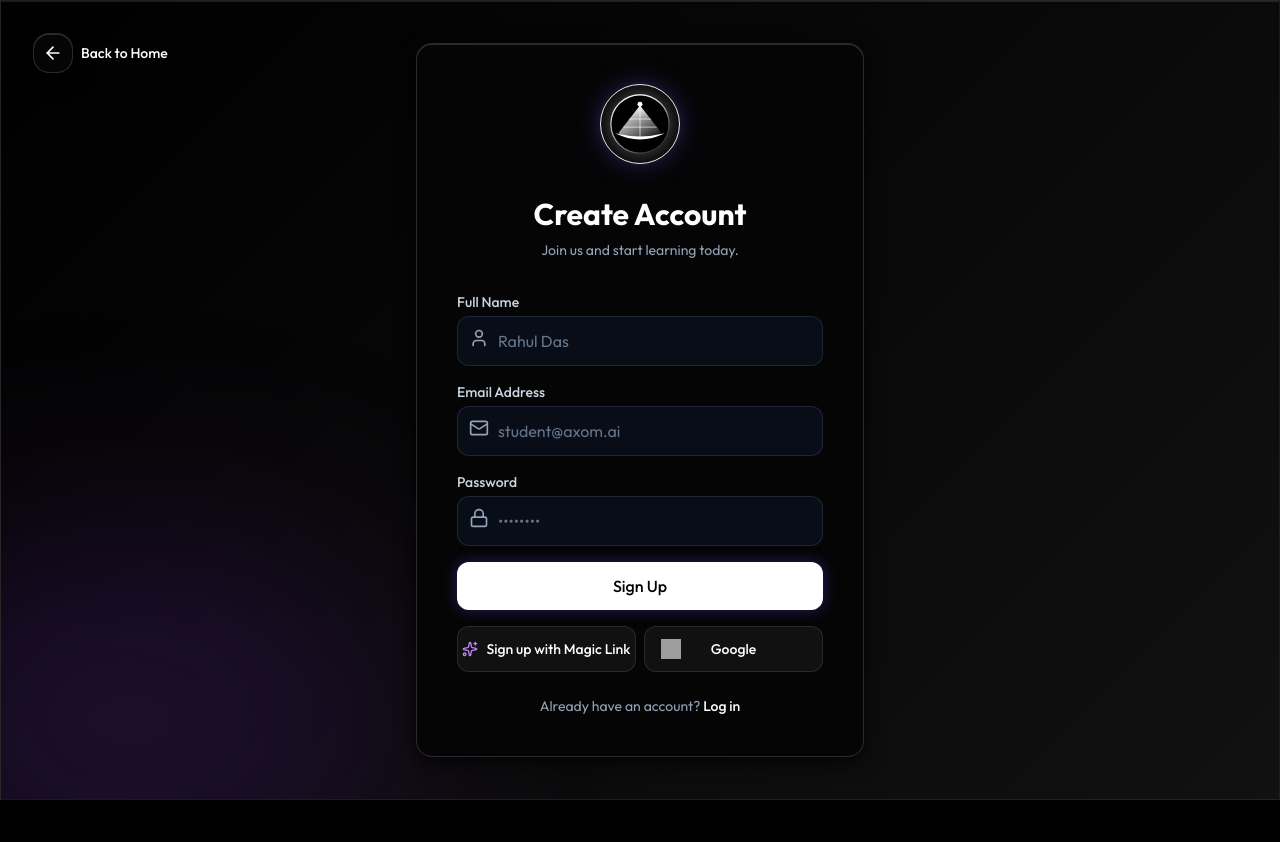
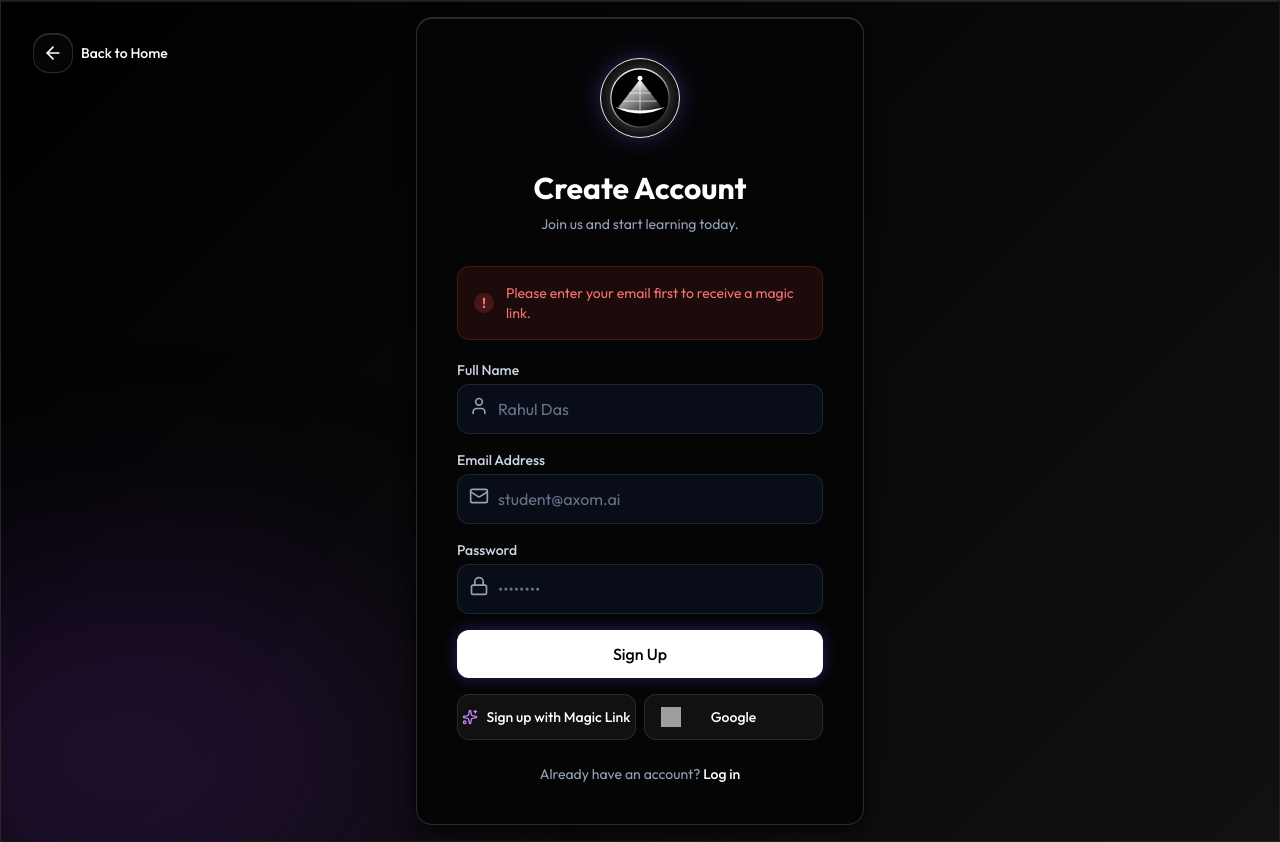
Before and after one commit to bonapart07/axom-ai, a Next.js app: page /signup in a window 1280 px wide. Both pictures are taken after a click on the button "Sign up with Magic Link". Before the commit the page ends 800 px from the top, so only its background shows below. Built offline with nearby package versions, Linux system fonts and the light colour scheme; no server answers; grey boxes are pictures that could not be loaded.

Commit message:
UI: Replaced browser alerts with custom premium error banners on Login and Signup pages

```diff
--- a/src/app/login/page.tsx
+++ b/src/app/login/page.tsx
@@ -3,9 +3,9 @@
 import { signIn } from "next-auth/react";
 import { useState, useEffect } from "react";
 import { useRouter } from "next/navigation";
-import { Mail, Lock, ArrowRight, Sparkles } from "lucide-react";
+import { Mail, Lock, ArrowRight, Sparkles, AlertCircle } from "lucide-react";
 import Link from "next/link";
-import { motion } from "framer-motion";
+import { motion, AnimatePresence } from "framer-motion";
 import { Logo } from "@/components/Logo";
 import { signInWithPopup, sendSignInLinkToEmail, signInWithEmailAndPassword } from "firebase/auth";
 import { auth, googleProvider, syncUserToFirestore } from "@/firebase";
@@ -15,6 +15,7 @@ export default function LoginPage() {
   const [password, setPassword] = useState("");
   const [loading, setLoading] = useState(false);
   const [magicLinkSent, setMagicLinkSent] = useState(false);
+  const [error, setError] = useState<string | null>(null);
   const router = useRouter();
 
   useEffect(() => {
@@ -38,7 +39,7 @@ export default function LoginPage() {
                 router.push("/dashboard");
               } else {
                 setLoading(false);
-                alert("Magic Link Login sync failed.");
+                setError("Magic Link Login sync failed.");
               }
             })
             .catch((error) => {
@@ -71,7 +72,7 @@ export default function LoginPage() {
         router.push("/dashboard");
       } else {
         setLoading(false);
-        alert("Login successful with Auth, but session creation failed.");
+        setError("Login successful with Auth, but session creation failed.");
       }
     } catch (error: any) {
       setLoading(false);
@@ -79,11 +80,11 @@ export default function LoginPage() {
 
       // Provide meaningful error messages based on Firebase error codes
       if (error.code === 'auth/invalid-credential' || error.code === 'auth/user-not-found' || error.code === 'auth/wrong-password') {
-        alert("Invalid email or password. Please try again.");
+        setError("Invalid email or password. Please try again.");
       } else if (error.code === 'auth/too-many-requests') {
-        alert("Too many failed login attempts. Please try again later or use Magic Link.");
+        setError("Too many failed login attempts. Please try again later or use Magic Link.");
       } else {
-        alert(error.message || "Login failed! Please check your credentials.");
+        setError(error.message || "Login failed! Please check your credentials.");
       }
     }
   };
@@ -104,18 +105,18 @@ export default function LoginPage() {
         router.push("/dashboard");
       } else {
         setLoading(false);
-        alert("Google Login sync failed.");
+        setError("Google Login sync failed.");
       }
     } catch (error: any) {
       setLoading(false);
       console.error("Google login failed:", error);
-      alert(error.message || "Failed to login with Google");
+      setError(error.message || "Failed to login with Google");
     }
   };
 
   const handleMagicLink = async () => {
     if (!email) {
-      alert("Please enter your email first to receive a magic link.");
+      setError("Please enter your email first to receive a magic link.");
       return;
     }
     setLoading(true);
@@ -128,11 +129,12 @@ export default function LoginPage() {
       window.localStorage.setItem('emailForSignIn', email);
       setMagicLinkSent(true);
       setLoading(false);
+      setError(null);
       alert(`Magic link sent! Please check your inbox for ${email}`);
     } catch (error: any) {
       setLoading(false);
       console.error("Magic link error:", error);
-      alert(error.message || "Failed to send magic link.");
+      setError(error.message || "Failed to send magic link.");
     }
   };
 
@@ -162,6 +164,22 @@ export default function LoginPage() {
 
         <h2 className="text-3xl font-bold text-center mb-2">Welcome Back</h2>
         <p className="text-slate-400 text-center mb-8 text-sm">Sign in to continue your learning journey.</p>
+
+        <AnimatePresence>
+          {error && (
+            <motion.div
+              initial={{ opacity: 0, height: 0, marginBottom: 0 }}
+              animate={{ opacity: 1, height: "auto", marginBottom: 20 }}
+              exit={{ opacity: 0, height: 0, marginBottom: 0 }}
+              className="bg-red-500/10 border border-red-500/20 rounded-xl p-4 flex items-center gap-3 text-red-400 text-sm overflow-hidden"
+            >
+              <div className="w-5 h-5 rounded-full bg-red-500/20 flex items-center justify-center shrink-0">
+                <span className="font-bold">!</span>
+              </div>
+              {error}
+            </motion.div>
+          )}
+        </AnimatePresence>
 
         <form onSubmit={handleLogin} className="space-y-4">
           <div>
--- a/src/app/signup/page.tsx
+++ b/src/app/signup/page.tsx
@@ -3,9 +3,9 @@
 import { signIn } from "next-auth/react";
 import { useState } from "react";
 import { useRouter } from "next/navigation";
-import { Mail, Lock, ArrowRight, User, Sparkles } from "lucide-react";
+import { Mail, Lock, ArrowRight, User, Sparkles, AlertCircle } from "lucide-react";
 import Link from "next/link";
-import { motion } from "framer-motion";
+import { motion, AnimatePresence } from "framer-motion";
 import { Logo } from "@/components/Logo";
 import { createUserWithEmailAndPassword, updateProfile, signInWithPopup, sendSignInLinkToEmail } from "firebase/auth";
 import { auth, googleProvider, syncUserToFirestore } from "@/firebase";
@@ -16,6 +16,7 @@ export default function SignupPage() {
   const [password, setPassword] = useState("");
   const [loading, setLoading] = useState(false);
   const [magicLinkSent, setMagicLinkSent] = useState(false);
+  const [error, setError] = useState<string | null>(null);
   const router = useRouter();
 
   const handleSignup = async (e: React.FormEvent) => {
@@ -45,13 +46,13 @@ export default function SignupPage() {
         router.push("/dashboard");
       } else {
         setLoading(false);
-        alert("Account created, but automatic login failed. Please go to Login page.");
+        setError("Account created, but automatic login failed. Please go to Login page.");
         router.push("/login");
       }
     } catch (error: any) {
       setLoading(false);
       console.error("Signup error:", error);
-      alert(error.message || "Failed to create account. Please try again.");
+      setError(error.message || "Failed to create account. Please try again.");
     }
   };
 
@@ -71,18 +72,18 @@ export default function SignupPage() {
         router.push("/dashboard");
       } else {
         setLoading(false);
-        alert("Google Login sync failed.");
+        setError("Google Login sync failed.");
       }
     } catch (error: any) {
       setLoading(false);
       console.error("Google login failed:", error);
-      alert(error.message || "Failed to login with Google");
+      setError(error.message || "Failed to login with Google");
     }
   };
 
   const handleMagicLink = async () => {
     if (!email) {
-      alert("Please enter your email first to receive a magic link.");
+      setError("Please enter your email first to receive a magic link.");
       return;
     }
     setLoading(true);
@@ -95,11 +96,12 @@ export default function SignupPage() {
       window.localStorage.setItem('emailForSignIn', email);
       setMagicLinkSent(true);
       setLoading(false);
+      setError(null);
       alert(`Magic link sent! Please check your inbox for ${email}`);
     } catch (error: any) {
       setLoading(false);
       console.error("Magic link error:", error);
-      alert(error.message || "Failed to send magic link.");
+      setError(error.message || "Failed to send magic link.");
     }
   };
 
@@ -129,6 +131,22 @@ export default function SignupPage() {
 
         <h2 className="text-3xl font-bold text-center mb-2">Create Account</h2>
         <p className="text-slate-400 text-center mb-8 text-sm">Join us and start learning today.</p>
+
+        <AnimatePresence>
+          {error && (
+            <motion.div
+              initial={{ opacity: 0, height: 0, marginBottom: 0 }}
+              animate={{ opacity: 1, height: "auto", marginBottom: 20 }}
+              exit={{ opacity: 0, height: 0, marginBottom: 0 }}
+              className="bg-red-500/10 border border-red-500/20 rounded-xl p-4 flex items-center gap-3 text-red-400 text-sm overflow-hidden"
+            >
+              <div className="w-5 h-5 rounded-full bg-red-500/20 flex items-center justify-center shrink-0">
+                <span className="font-bold">!</span>
+              </div>
+              {error}
+            </motion.div>
+          )}
+        </AnimatePresence>
 
         <form onSubmit={handleSignup} className="space-y-4">
           <div>
```
